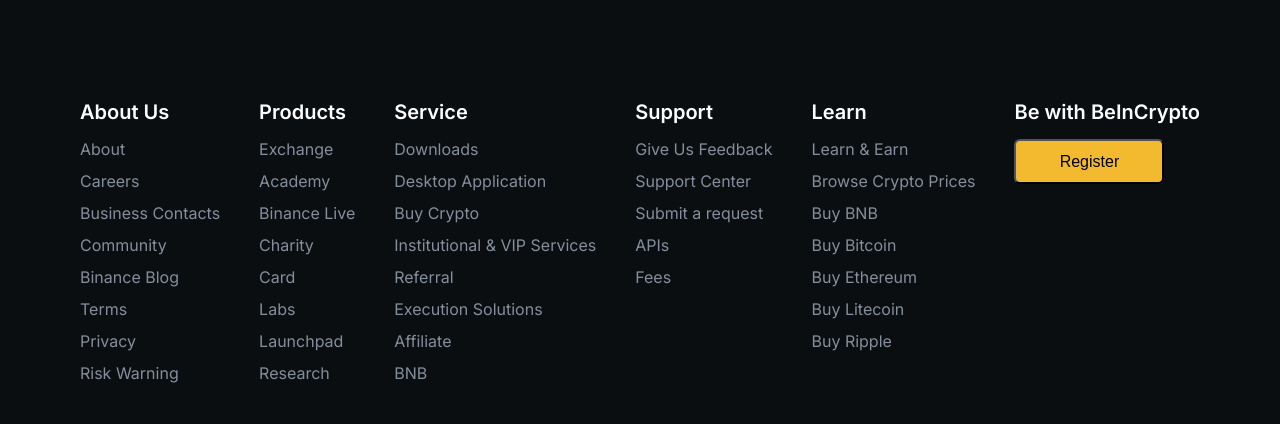
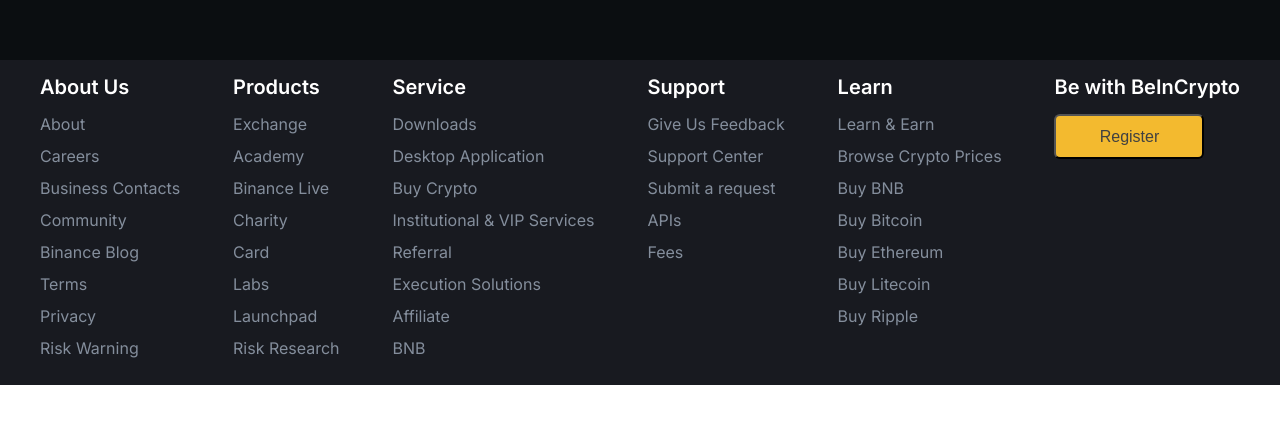
Before and after one commit to dshishkin3/beInCrypto-frontend, a Next.js app: page /login in a window 1280 px wide. Shown: the part 648-1072 px from the top of the page. After the commit the page ends 1033 px from the top, so only its background shows below. Built offline with nearby package versions, Linux system fonts and the light colour scheme.

Commit message:
task(BIC-5): work on the home page
Переделал логику футера, сделал враппер для всех страниц(серый фон),
и поделал немного home page

```diff
--- a/app/components/screens/home/Home.module.scss
+++ b/app/components/screens/home/Home.module.scss
@@ -1,3 +1,23 @@
 .container {
   margin-top: 60px;
 }
+
+.captions {
+  display: flex;
+  align-items: center;
+  justify-content: space-between;
+  margin-bottom: 15px;
+  margin-right: 300px;
+  padding: 0px 10px;
+}
+
+.index {
+  margin-left: 40px;
+  margin-right: 38px;
+}
+
+.title {
+  display: flex;
+  align-items: center;
+  width: 280px;
+}
--- a/app/components/screens/home/cryptocurrency/Cryptocurrency.module.scss
+++ b/app/components/screens/home/cryptocurrency/Cryptocurrency.module.scss
@@ -1,3 +1,54 @@
 .container {
   display: flex;
+  align-items: center;
+  justify-content: space-between;
+  padding: 30px 10px;
+  border-top: 1px solid #3d3d3d;
+  transition: all 0.3s;
+  cursor: pointer;
+
+  &:hover {
+    transition: all 0.3s;
+    background-color: rgba(97, 136, 255, 0.05);
+  }
 }
+
+.star {
+  color: gray;
+  transition: all 0.3s;
+
+  &:hover {
+    color: #fff;
+    transition: all 0.3s;
+  }
+}
+
+.index {
+  margin-left: 15px;
+  margin-right: 38px;
+}
+
+.name {
+  font-weight: 700;
+  font-size: 16px;
+  margin-left: 10px;
+}
+
+.title {
+  display: flex;
+  align-items: center;
+  width: 280px;
+}
+
+.detail {
+  color: #f0b90b;
+}
+
+.change {
+  display: flex;
+  align-items: center;
+
+  & svg {
+    margin-right: 5px;
+  }
+}
--- a/app/components/ui/layout/Layout.tsx
+++ b/app/components/ui/layout/Layout.tsx
@@ -14,7 +14,6 @@
     <div className={styles.container}>
       <Header />
       <div className={styles.wrapper}>{children}</div>
-
       <Footer />
     </div>
   );
--- a/app/components/ui/layout/footer/Footer.module.scss
+++ b/app/components/ui/layout/footer/Footer.module.scss
@@ -1,7 +1,9 @@
 .container {
   display: flex;
   justify-content: space-between;
-  padding: 0px 40px;
+  padding: 15px 40px;
+  margin: -40px -40px;
+  background-color: #181a20;
 }
 
 .block {
--- a/app/components/ui/layout/footer/Footer.tsx
+++ b/app/components/ui/layout/footer/Footer.tsx
@@ -2,67 +2,63 @@
 import React, { FC } from "react";
 
 import Button from "../../button/Button";
+
+import { aboutUs, learn, products, service, support } from "./data";
 
 import styles from "./Footer.module.scss";
 
 const Footer: FC = () => {
   return (
     <div className={styles.container}>
+      {/* <- about us -> */}
       <div className={styles.block}>
         <p className={styles.title}>About Us</p>
-        <p className={styles.item}>About</p>
-        <p className={styles.item}>Careers</p>
-        <p className={styles.item}>Business Contacts</p>
-        <p className={styles.item}>Community</p>
-        <p className={styles.item}>Binance Blog</p>
-        <p className={styles.item}>Terms</p>
-        <p className={styles.item}>Privacy</p>
-        <p className={styles.item}>Risk Warning</p>
+        {aboutUs.map((item) => (
+          <p className={styles.item} key={item.id}>
+            {item.name}
+          </p>
+        ))}
       </div>
+      {/* <- products -> */}
       <div className={styles.block}>
         <p className={styles.title}>Products</p>
-        <p className={styles.item}>Exchange</p>
-        <p className={styles.item}>Academy</p>
-        <p className={styles.item}>Binance Live</p>
-        <p className={styles.item}>Charity</p>
-        <p className={styles.item}>Card</p>
-        <p className={styles.item}>Labs</p>
-        <p className={styles.item}>Launchpad</p>
-        <p className={styles.item}>Research</p>
+        {products.map((item) => (
+          <p className={styles.item} key={item.id}>
+            {item.name}
+          </p>
+        ))}
       </div>
+      {/* <- service -> */}
       <div className={styles.block}>
         <p className={styles.title}>Service</p>
-        <p className={styles.item}>Downloads</p>
-        <p className={styles.item}>Desktop Application</p>
-        <p className={styles.item}>Buy Crypto</p>
-        <p className={styles.item}>Institutional & VIP Services</p>
-        <p className={styles.item}>Referral</p>
-        <p className={styles.item}>Execution Solutions</p>
-        <p className={styles.item}>Affiliate</p>
-        <p className={styles.item}>BNB</p>
+        {service.map((item) => (
+          <p className={styles.item} key={item.id}>
+            {item.name}
+          </p>
+        ))}
       </div>
+      {/* <- support -> */}
       <div className={styles.block}>
         <p className={styles.title}>Support</p>
-        <p className={styles.item}>Give Us Feedback</p>
-        <p className={styles.item}>Support Center</p>
-        <p className={styles.item}>Submit a request</p>
-        <p className={styles.item}>APIs</p>
-        <p className={styles.item}>Fees</p>
+        {support.map((item) => (
+          <p className={styles.item} key={item.id}>
+            {item.name}
+          </p>
+        ))}
       </div>
+      {/* <- learn -> */}
       <div className={styles.block}>
         <p className={styles.title}>Learn</p>
-        <p className={styles.item}>Learn & Earn</p>
-        <p className={styles.item}>Browse Crypto Prices</p>
-        <p className={styles.item}>Buy BNB</p>
-        <p className={styles.item}>Buy Bitcoin</p>
-        <p className={styles.item}>Buy Ethereum</p>
-        <p className={styles.item}>Buy Litecoin</p>
-        <p className={styles.item}>Buy Ripple</p>
+        {learn.map((item) => (
+          <p className={styles.item} key={item.id}>
+            {item.name}
+          </p>
+        ))}
       </div>
       <div className={styles.block}>
         <p className={styles.title}>Be with BeInCrypto</p>
         <Link href="/register">
-          <Button color="#000000" w={150} h={45}>
+          <Button color="#414141" w={150} h={45}>
             Register
           </Button>
         </Link>
--- /dev/null
+++ b/app/components/ui/layout/footer/data.ts
@@ -0,0 +1,158 @@
+export const aboutUs = [
+  {
+    id: 1,
+    name: "About",
+  },
+  {
+    id: 2,
+    name: "Careers",
+  },
+  {
+    id: 3,
+    name: "Business Contacts",
+  },
+  {
+    id: 4,
+    name: "Community",
+  },
+  {
+    id: 5,
+    name: "Binance Blog",
+  },
+  {
+    id: 6,
+    name: "Terms",
+  },
+  {
+    id: 7,
+    name: "Privacy",
+  },
+  {
+    id: 8,
+    name: "Risk Warning",
+  },
+];
+
+export const products = [
+  {
+    id: 1,
+    name: "Exchange",
+  },
+  {
+    id: 2,
+    name: "Academy",
+  },
+  {
+    id: 3,
+    name: "Binance Live",
+  },
+  {
+    id: 4,
+    name: "Charity",
+  },
+  {
+    id: 5,
+    name: "Card",
+  },
+  {
+    id: 6,
+    name: "Labs",
+  },
+  {
+    id: 7,
+    name: "Launchpad",
+  },
+  {
+    id: 8,
+    name: "Risk Research",
+  },
+];
+
+export const service = [
+  {
+    id: 1,
+    name: "Downloads",
+  },
+  {
+    id: 2,
+    name: "Desktop Application",
+  },
+  {
+    id: 3,
+    name: "Buy Crypto",
+  },
+  {
+    id: 4,
+    name: "Institutional & VIP Services",
+  },
+  {
+    id: 5,
+    name: "Referral",
+  },
+  {
+    id: 6,
+    name: "Execution Solutions",
+  },
+  {
+    id: 7,
+    name: "Affiliate",
+  },
+  {
+    id: 8,
+    name: "BNB",
+  },
+];
+
+export const support = [
+  {
+    id: 1,
+    name: "Give Us Feedback",
+  },
+  {
+    id: 2,
+    name: "Support Center",
+  },
+  {
+    id: 3,
+    name: "Submit a request",
+  },
+  {
+    id: 4,
+    name: "APIs",
+  },
+  {
+    id: 5,
+    name: "Fees",
+  },
+];
+
+export const learn = [
+  {
+    id: 1,
+    name: "Learn & Earn",
+  },
+  {
+    id: 2,
+    name: "Browse Crypto Prices",
+  },
+  {
+    id: 3,
+    name: "Buy BNB",
+  },
+  {
+    id: 4,
+    name: "Buy Bitcoin",
+  },
+  {
+    id: 5,
+    name: "Buy Ethereum",
+  },
+  {
+    id: 6,
+    name: "Buy Litecoin",
+  },
+  {
+    id: 7,
+    name: "Buy Ripple",
+  },
+];
--- a/app/components/ui/layout/header/Header.tsx
+++ b/app/components/ui/layout/header/Header.tsx
@@ -36,7 +36,7 @@
           <p className={styles.login}>Log In</p>
         </Link>
         <Link href="/register">
-          <Button w={80} h={38} color="#000" margin="0px 26px 0px 0px">
+          <Button w={82} h={38} color="#414141" margin="0px 25px 0px 0px">
             Register
           </Button>
         </Link>
--- /dev/null
+++ b/app/components/ui/wrapper/Wrapper.module.scss
@@ -0,0 +1,6 @@
+.container {
+  background-color: #181a20;
+  margin: 35px -40px;
+  padding: 40px;
+  border-radius: 32px 32px 0 0;
+}
```
Also changed, not shown: app/components/screens/home/Home.tsx (+17 -4 lines), app/components/screens/home/cryptocurrency/Cryptocurrency.tsx (+39 -3 lines), app/components/ui/wrapper/Wrapper.tsx (added, +13 -0 lines).
